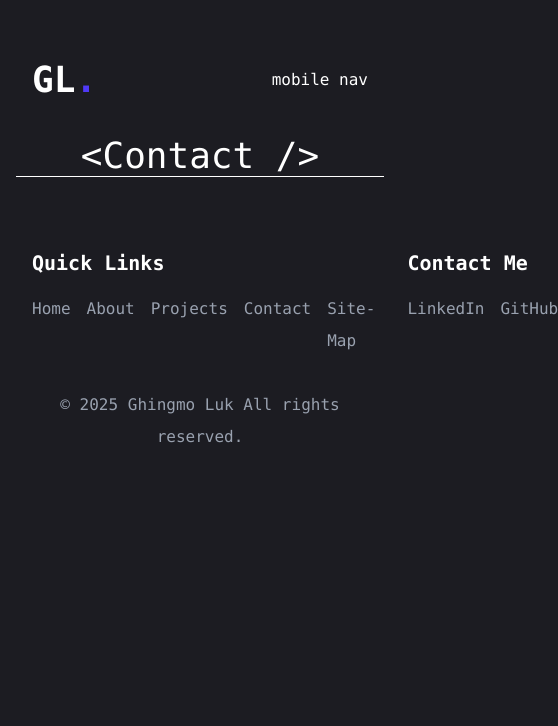
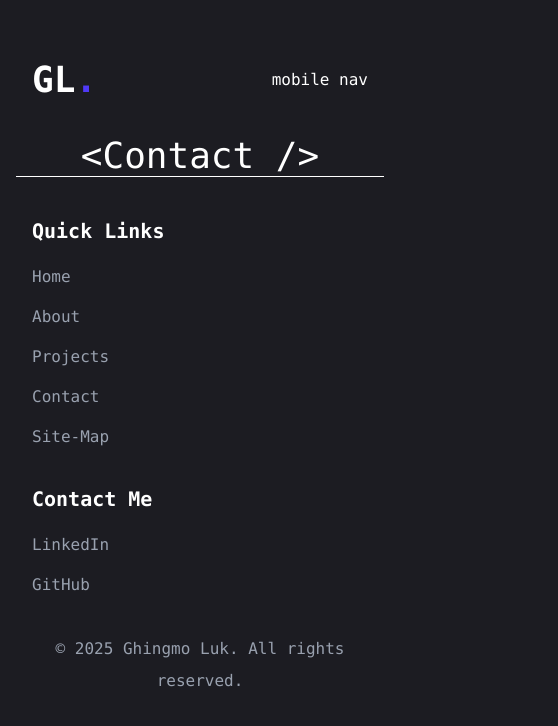
Before and after one commit to ghingy88/react_portfolio, a React (Vite) app in the folder frontend/: page /Contact in a window 390 px wide. Shown: the top 726 px of the page, 558 px wide, since content can reach past the window. Built offline with nearby package versions, Linux system fonts and the light colour scheme.

Commit message:
footer mobile view

```diff
--- a/frontend/src/components/Footer.jsx
+++ b/frontend/src/components/Footer.jsx
@@ -3,15 +3,12 @@ import { NavLink } from 'react-router-dom';
 
 const Footer = () => {
   return (
-<footer className="text-white py-8">
+    <footer className="text-white py-8">
       <div className="container mx-auto px-4">
-        <div className="grid md:grid-cols-2 gap-8">
-          <div className="col-span-2">
-
-          </div>
+        <div className="grid grid-cols-1 md:grid-cols-2 gap-8">
           <div>
             <h2 className="text-xl font-bold mb-4">Quick Links</h2>
-            <ul className="flex space-x-4">
+            <ul className="flex flex-col space-y-2 md:space-y-0 md:flex-row md:space-x-4">
               <li><NavLink to="/" className="text-gray-400 hover:text-white">Home</NavLink></li>
               <li><NavLink to="/About" className="text-gray-400 hover:text-white">About</NavLink></li>
               <li><NavLink to="/Projects" className="text-gray-400 hover:text-white">Projects</NavLink></li>
@@ -21,23 +18,18 @@ const Footer = () => {
           </div>
           <div>
             <h2 className="text-xl font-bold mb-4">Contact Me</h2>
-            <ul className="flex space-x-4">
+            <ul className="flex flex-col space-y-2 md:space-y-0 md:flex-row md:space-x-4">
               <li><a href="https://www.linkedin.com/in/ghingmoluk88/" className="text-gray-400 hover:text-white">LinkedIn</a></li>
               <li><a href="https://github.com/ghingy88" className="text-gray-400 hover:text-white">GitHub</a></li>
             </ul>
           </div>
         </div>
         <div className="mt-8 text-center text-gray-400">
-          &copy; {new Date().getFullYear()} Ghingmo Luk All rights reserved.
+          &copy; {new Date().getFullYear()} Ghingmo Luk. All rights reserved.
         </div>
       </div>
     </footer>
   );
 };
-// const Footer = () => {
-//     return (
-//         <h1>hi</h1>
-//     );
-// };
 
 export default Footer;
```
